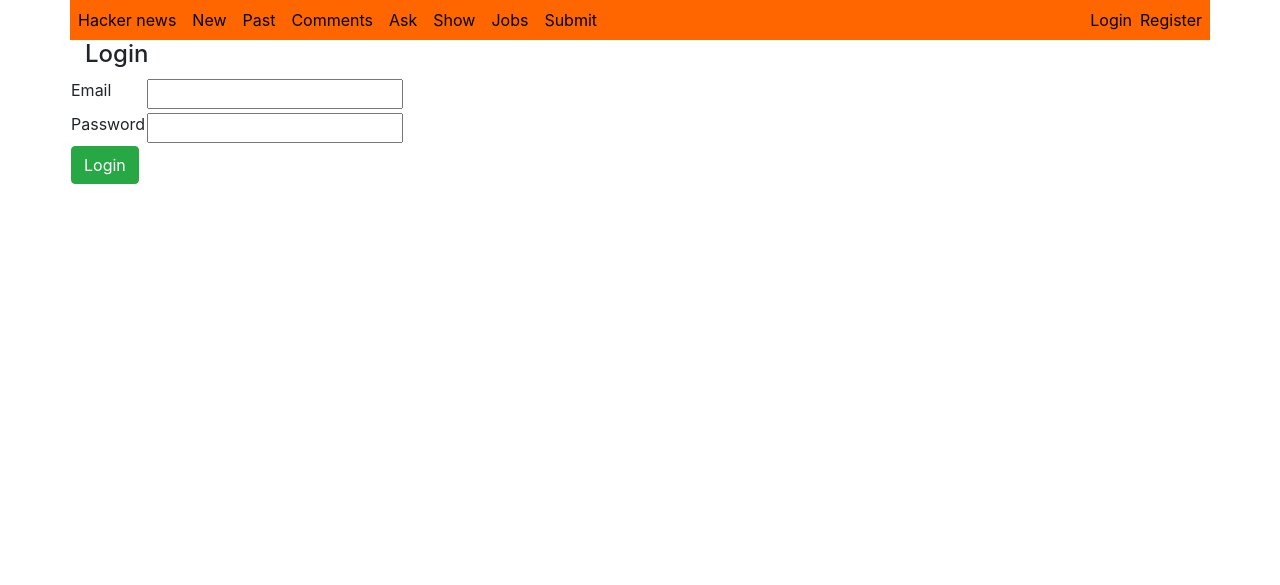
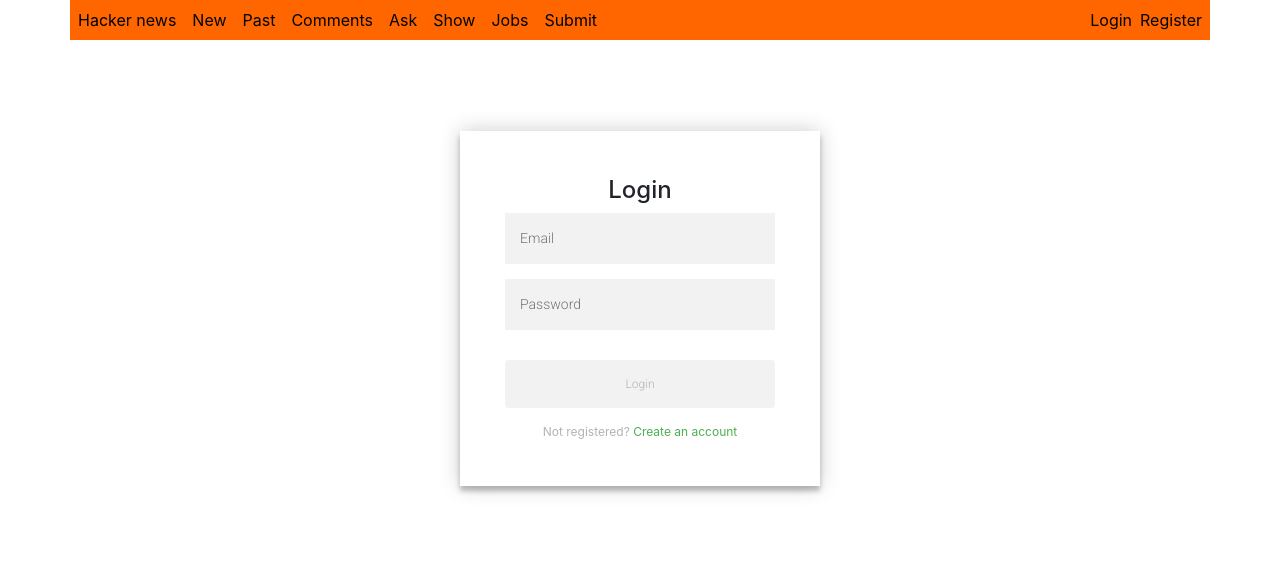
Before and after one commit to danielmedb/hackernews, a Laravel app: page / in a window 1280 px wide. Shown: the top 585 px of the page. Run offline with Laravel 8, Linux system fonts and the light colour scheme.

Commit message:
login/register styled

```diff
--- a/app/Http/Controllers/UserProfileController.php
+++ b/app/Http/Controllers/UserProfileController.php
@@ -30,7 +30,6 @@ class UserProfileController extends Controller
     public function usersposts(Request $request)
     {
         $posts = $request->user()->posts()->get();
-        // test
         return view('userposts')->with('posts', $posts);
     }
 
--- /dev/null
+++ b/public/css/style.css
@@ -0,0 +1,57 @@
+
+@import url(https://fonts.googleapis.com/css?family=Roboto:300);
+.login-page {
+  width: 360px;
+  padding: 8% 0 0;
+  margin: auto;
+}
+.form {
+  position: relative;
+  z-index: 1;
+  background: #FFFFFF;
+  max-width: 360px;
+  margin: 0 auto 100px;
+  padding: 45px;
+  text-align: center;
+  box-shadow: 0 0 20px 0 rgba(0, 0, 0, 0.2), 0 5px 5px 0 rgba(0, 0, 0, 0.24);
+}
+.form input {
+  font-family: "Roboto", sans-serif;
+  outline: 0;
+  background: #f2f2f2;
+  width: 100%;
+  border: 0;
+  margin: 0 0 15px;
+  padding: 15px;
+  box-sizing: border-box;
+  font-size: 14px;
+}
+.form button {
+  font-family: "Roboto", sans-serif;
+  text-transform: uppercase;
+  outline: 0;
+  background: #4CAF50;
+  width: 100%;
+  border: 0;
+  padding: 15px;
+  color: #FFFFFF;
+  font-size: 14px;
+  -webkit-transition: all 0.3 ease;
+  transition: all 0.3 ease;
+  cursor: pointer;
+}
+.form button:hover,.form button:active,.form button:focus {
+  background: #43A047;
+}
+.form .message {
+  margin: 15px 0 0;
+  color: #b3b3b3;
+  font-size: 12px;
+}
+.form .message a {
+  color: #4CAF50;
+  text-decoration: none;
+}
+.form .register-form {
+  display: none;
+}
--- a/resources/views/auth/login.blade.php
+++ b/resources/views/auth/login.blade.php
@@ -1,27 +1,24 @@
 @extends('layouts.app')
 
 @section('content')
-<h4>Login</h4>
+
 <div class="row">
     @if (session('status'))
         {{ session('status') }}
     @endif
 
-    <form method="post" action="{{ route('login') }}">
-        @csrf
-        <table>
-            <tr>
-
-                <td><label>Email</label></td>
-                <td><input type="email" name="email"></td>
-            </tr>
-            <td><label>Password</label></td>
-            <td><input type="password" name="password"></td>
-            <tr>
-                <td><input type="submit" name="login" class="btn btn-success" value="Login"></td>
-            </tr>
-        </table>
-    </form>
+    <div class="login-page">
+        <div class="form">
+            <h4>Login</h4>
+          <form class="login-form" action="{{ route('login') }}" method="post">
+            @csrf
+            <input type="email" name="email" placeholder="Email">
+            <input type="password" name="password" placeholder="Password"/>
+            <input type="submit" name="login" class="btn btn-success message" value="Login">
+            <p class="message">Not registered? <a href="{{ route('register') }}">Create an account</a></p>
+          </form>
+        </div>
+    </div>
 
 </div>
 <style>
--- a/resources/views/layouts/app.blade.php
+++ b/resources/views/layouts/app.blade.php
@@ -5,7 +5,7 @@
     <meta charset="UTF-8">
     <meta name="viewport" content="width=device-width, initial-scale=1.0">
     <title>Hackernews</title>
-
+    <link rel="stylesheet" href="{{ URL::asset('css/style.css') }}">
     <link rel="stylesheet" href="https://cdn.jsdelivr.net/npm/bootstrap@4.5.3/dist/css/bootstrap.min.css" integrity="sha384-TX8t27EcRE3e/ihU7zmQxVncDAy5uIKz4rEkgIXeMed4M0jlfIDPvg6uqKI2xXr2" crossorigin="anonymous">
     <script src="https://code.jquery.com/jquery-3.5.1.slim.min.js" integrity="sha384-DfXdz2htPH0lsSSs5nCTpuj/zy4C+OGpamoFVy38MVBnE+IbbVYUew+OrCXaRkfj" crossorigin="anonymous"></script>
     <script src="https://cdn.jsdelivr.net/npm/bootstrap@4.5.3/dist/js/bootstrap.bundle.min.js" integrity="sha384-ho+j7jyWK8fNQe+A12Hb8AhRq26LrZ/JpcUGGOn+Y7RsweNrtN/tE3MoK7ZeZDyx" crossorigin="anonymous"></script>
```
Also changed, not shown: resources/views/auth/register.blade.php (+18 -2 lines).
